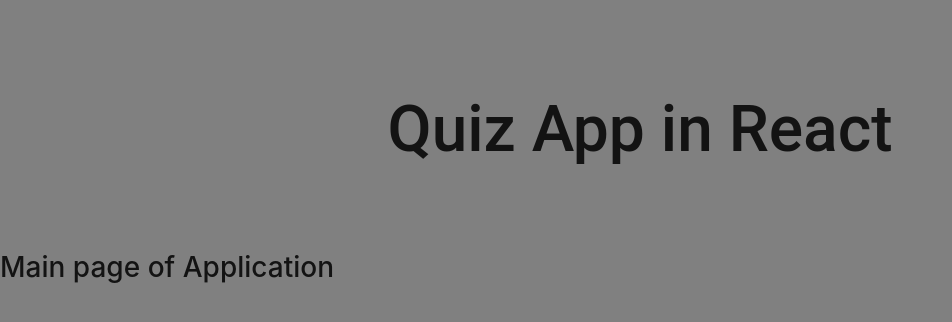
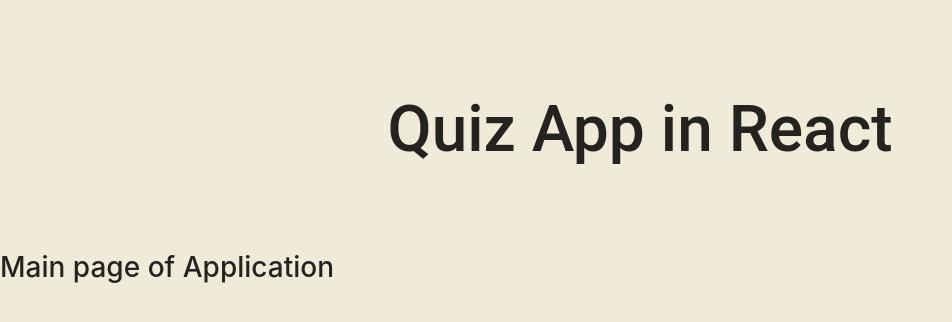
Before and after one commit to MuhammadBilalMemon/quiz-app, a React (Create React App) app: page / in a window 1280 px wide. Shown: the top 322 px of the page, without its empty margins (0-952 px from the left). Built offline with nearby package versions, Linux system fonts and the light colour scheme; a web font is replaced by a local one.

Commit message:
Added Interface & Httpservices

```diff
--- a/src/index.css
+++ b/src/index.css
@@ -8,7 +8,8 @@ body {
     sans-serif;
   -webkit-font-smoothing: antialiased;
   -moz-osx-font-smoothing: grayscale;
-  background-color: grey;
+  background-color: #F0EBD8;
+  /* DDDB95 */
 }
 
 code {
--- /dev/null
+++ b/src/models/TriviaCategory.ts
@@ -0,0 +1,4 @@
+export interface TriviaCategory {
+  id: number;
+  name: string;
+}
```
Also changed, not shown: src/services/httpServices.ts (added, +8 -0 lines).
